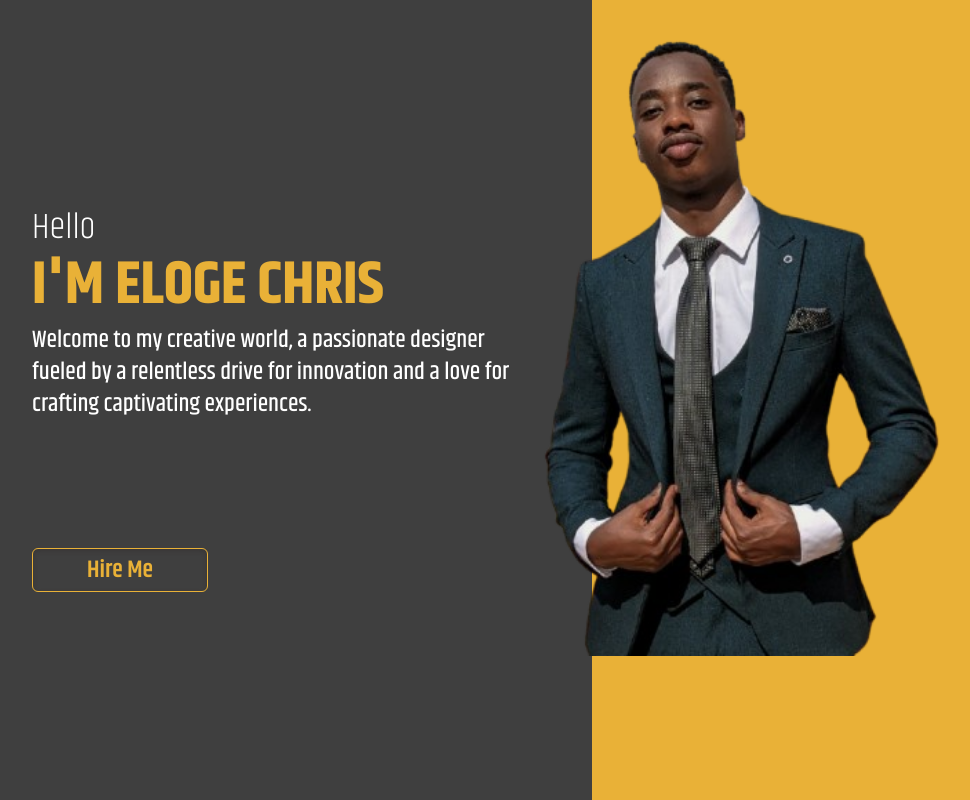
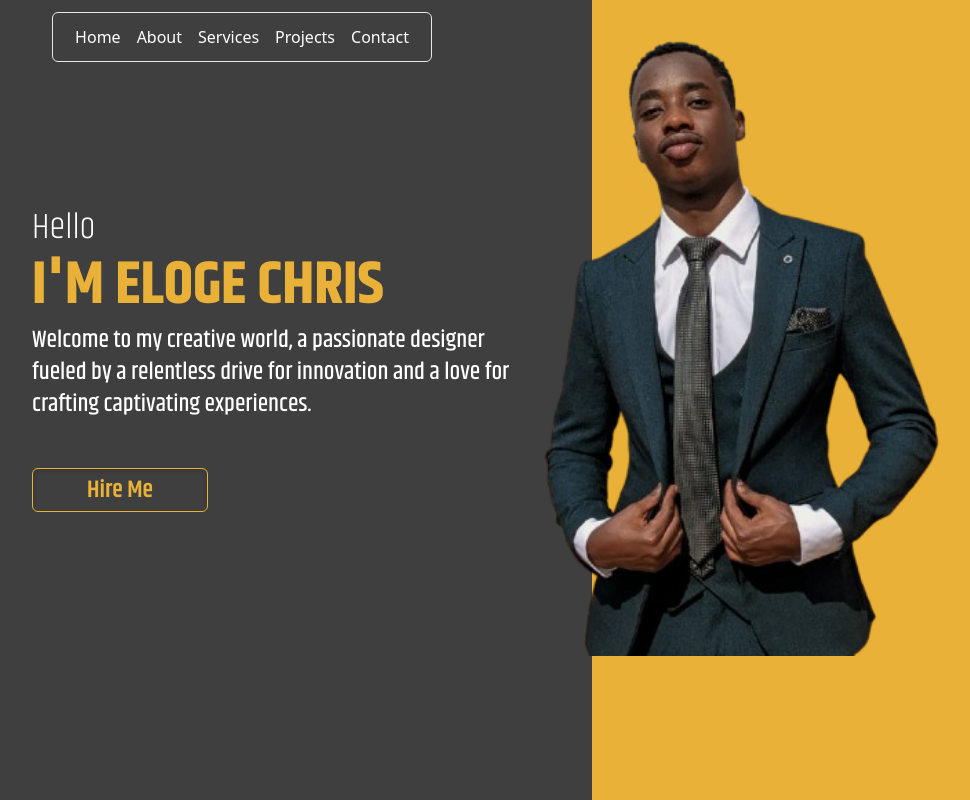
Before and after one commit to 0122345/Eloge_repo, a Next.js app in the folder eloge-portfolio/: page /home in a window 1280 px wide. Shown: the whole page, without its empty margins (48-1018 px from the left). Built offline with nearby package versions, Linux system fonts and the light colour scheme.

Commit message:
almost finishing

```diff
--- a/eloge-portfolio/app/components/About.js
+++ b/eloge-portfolio/app/components/About.js
@@ -4,6 +4,7 @@ import React, { useEffect, useRef } from "react";
 import Image from "next/image";
 import { motion } from "framer-motion";
 import Link from "next/link";
+
 
 const About = () => {
   const sectionRef = useRef(null);
@@ -38,7 +39,7 @@ const About = () => {
   };
 
   return (
-    <div ref={sectionRef} className="w-full bg-home-service font-khand p-2 lg:p-4 flex flex-col lg:flex-row overflow-x-hidden h-[90dvh]">
+    <div ref={sectionRef} className="w-full bg-home-service font-khand p-2 lg:p-4 flex flex-col lg:flex-row overflow-x-hidden h-[90dvh]" id="about">
       <div className="relative flex justify-center lg:justify-start lg:ml-[8vw] lg:mt-[10vh] mb-8 lg:mb-0 animate">
         <div className="hidden lg:flex w-[200px] lg:w-[250px] border-[10px] border-solid border-home-yellow h-[270px] lg:h-[320px]">
         </div>
@@ -79,7 +80,7 @@ const About = () => {
           </p>
          </div>
         <div className="flex flex-col sm:flex-row   pt-3 lg:pt-16 space-y-4 sm:space-y-0 sm:space-x-4 lg:space-x-11 animate">
-            <Link href="/project"><span className='border border-home-yellow border-solid rounded-sm w-full sm:w-36 h-11 shadow-inner shadow-[#383636] flex items-center justify-center text-xl lg:text-2xl font-medium hover:bg-home-gray hover:text-home-yellow cursor-pointer bg-home-yellow text-white'>
+            <Link href="#projects"><span className='border border-home-yellow border-solid rounded-sm w-full sm:w-36 h-11 shadow-inner shadow-[#383636] flex items-center justify-center text-xl lg:text-2xl font-medium hover:bg-home-gray hover:text-home-yellow cursor-pointer bg-home-yellow text-white'>
               Hire Me
             </span>
             </Link>
--- a/eloge-portfolio/app/components/Footer.js
+++ b/eloge-portfolio/app/components/Footer.js
@@ -102,6 +102,7 @@ const Footer = () => {
       initial="hidden"
       animate="visible"
       variants={containerVariants}
+      id="footer"
     >
       <motion.h1 variants={itemVariants} className="mx-8 md:mx-16">
         Contact me
--- a/eloge-portfolio/app/components/Nav.js
+++ b/eloge-portfolio/app/components/Nav.js
@@ -1,30 +1,87 @@
-import { BsThreeDots } from "react-icons/bs";
+'use client';
+import { useState, useEffect } from "react";
+import { BsThreeDots, BsX } from "react-icons/bs";
 import Link from "next/link";
 
-function Nav() {
+function Nav({ isHomePage }) {
+  const [isOpen, setIsOpen] = useState(false);
+  const [isSticky, setIsSticky] = useState(false);
+
+  const handleScroll = () => {
+    setIsSticky(window.scrollY > 0);
+  };
+
+  useEffect(() => {
+    window.addEventListener("scroll", handleScroll);
+    return () => {
+      window.removeEventListener("scroll", handleScroll);
+    };
+  }, []);
+
+  const toggleMenu = () => {
+    setIsOpen(prev => !prev);
+  };
+
   return (
-    <main className="hidden lg:flex top-3  right-14 absolute">
-      <BsThreeDots className="text-8xl" />
-      <nav>
-        <ul>
+    <>
+      {/* Small view: Hamburger menu */}
+      <main className="lg:hidden flex flex-col items-end top-3 right-14 absolute">
+        <div
+          className={`transition-transform duration-300 ${isOpen ? 'rotate-90' : ''}`}
+          onClick={toggleMenu}
+        >
+          <BsThreeDots className="text-8xl cursor-pointer" />
+        </div>
+        {isOpen && (
+          <nav className="absolute z-20 flex flex-col items-start text-lg shadow-lg mt-2 rounded-bl-md rounded-tr-md bg-blur w-[250px] font-semibold text-home-yellow transition-all duration-300 ease-in-out transform">
+            <div className="flex justify-between w-full p-2">
+              <span className="text-xl">Navigate with Us</span>
+              <BsX className="text-2xl cursor-pointer" onClick={toggleMenu} />
+            </div>
+            <ul className="pl-4 space-y-6">
+              <li>
+                <a href="/" onClick={() => setIsOpen(false)}>Home</a>
+              </li>
+              <li>
+                <a href="#about" onClick={() => setIsOpen(false)}>About</a>
+              </li>
+              <li>
+                <a href="#services" onClick={() => setIsOpen(false)}>Services</a>
+              </li>
+              <li>
+                <a href="#projects" onClick={() => setIsOpen(false)}>Projects</a>
+              </li>
+              <li>
+                <a href="#footer" onClick={() => setIsOpen(false)}>Contact</a>
+              </li>
+            </ul>
+          </nav>
+        )}
+      </main>
+
+
+      {!isHomePage && (
+        <nav className={`hidden lg:flex top-3 left-14 absolute transition-all duration-300 border border-solid w-[380px] h-[50px] rounded-md text-white font-medium  ml-11 z-30 items-center justify-center ${isSticky ? 'sticky bg-blur' : ''}`}>
+          <ul className="flex space-x-4">
             <li>
               <Link href="/">Home</Link>
             </li>
             <li>
-            <Link href="/about">About</Link>
+              <Link href="#about">About</Link>
             </li>
             <li>
-            <Link href="/services">Services</Link>
+              <Link href="#services">Services</Link>
             </li>
             <li>
-            <Link href="/projects">Projects</Link>
+              <Link href="#projects">Projects</Link>
             </li>
             <li>
-            <Link href="/contact">Contact</Link>
+              <Link href="#footer">Contact</Link>
             </li>
           </ul>
         </nav>
-    </main>
+      )}
+    </>
   );
 }
 
--- a/eloge-portfolio/app/components/Projects.js
+++ b/eloge-portfolio/app/components/Projects.js
@@ -34,7 +34,7 @@ const Projects = () => {
   }, [])
 
   return (
-    <section ref={sectionRef} className='w-full bg-home-service p-4 sm:p-8 md:px-16 min-h-screen'>
+    <section ref={sectionRef} className='w-full bg-home-service p-4 sm:p-8 md:px-16 min-h-screen' id='projects'>
       <h1 className='font-khand text-5xl text-white mb-1 animate'>Design Samples</h1>
       <hr className="flex justify-start w-[250px] border-t-4 border-home-yellow mt-0 mb-6 mx-auto lg:mx-0 sm:left-2 animate" />
 
--- a/eloge-portfolio/app/components/Services.js
+++ b/eloge-portfolio/app/components/Services.js
@@ -23,7 +23,7 @@ const Services = () => {
   }, []);
 
   return (
-    <section ref={sectionRef} className="w-full h-full bg-home-gray font-khand lg:p-8 md:px-16 flex flex-col">
+    <section ref={sectionRef} className="w-full h-full bg-home-gray font-khand lg:p-8 md:px-16 flex flex-col" id="services">
       <h1 className="text-5xl text-white animate px-3">Services</h1>
       <hr className="w-24 h-2 lg:w-36 border-t-4 pl-2 border-home-yellow my-3 lg:my-5 animate" />
       <p className="mt-8 text-lg lg:text-2xl lg:font-semibold text-white animate h-full px-3">
--- a/eloge-portfolio/app/globals.css
+++ b/eloge-portfolio/app/globals.css
@@ -1,6 +1,16 @@
 @tailwind base;
 @tailwind components;
 @tailwind utilities;
+
+html {
+  scroll-behavior: smooth;
+}
+
+.bg-blur {
+  backdrop-filter: blur(10px); /* Adjust the blur amount as needed */
+  background-color: rgba(0, 0, 0, 0.5); /* Semi-transparent background */
+}
+
 
 /* Regular */
 @font-face {
--- a/eloge-portfolio/app/home/page.js
+++ b/eloge-portfolio/app/home/page.js
@@ -26,8 +26,8 @@ export default function HomePage() {
     <main className='font-khand w-full overflow-hidden' ref={sectionRef}>
       <div className="bg-gradient-to-t from-home-yellow from-50% to-home-gray to-50% w-full min-h-screen lg:h-screen lg:bg-gradient-to-r lg:from-home-gray lg:from-50% lg:to-home-yellow lg:to-50%">
         <div className="flex flex-col lg:flex-row">
-          <div id="left" className="flex flex-col text-white justify-start w-full lg:w-1/2 p-6 lg:p-20">
-            <span className="space-y-2 my-8 lg:my-32">
+          <div id="left" className="flex flex-col text-white lg:justify-start  w-full lg:w-1/2 p-6 lg:p-20">
+            <span className="space-y-2 lg:my-32 justify-center items-center">
               <p className="text-3xl lg:text-4xl font-light animate">
                 Hello
               </p>
@@ -43,7 +43,7 @@ export default function HomePage() {
               </p>
             </span>
             <span
-              className='relative border border-home-yellow border-solid rounded-md w-32 sm:w-44 h-11 shadow-inner shadow-[#383636] flex items-center justify-center text-xl lg:text-2xl font-semibold text-home-yellow cursor-pointer hover:bg-home-yellow hover:text-home-gray animate'
+              className='lg:bottom-20 bottom-[-40px] relative border border-home-yellow border-solid rounded-md w-32 sm:w-44 h-11 shadow-inner shadow-[#383636] flex items-center justify-center text-xl lg:text-2xl font-semibold text-home-yellow cursor-pointer hover:bg-home-yellow hover:text-home-gray animate'
               onMouseEnter={() => setShowTooltip(true)}
               onMouseLeave={() => setShowTooltip(false)}
             >
--- a/eloge-portfolio/app/layout.js
+++ b/eloge-portfolio/app/layout.js
@@ -5,6 +5,8 @@ import { Inter } from 'next/font/google'
 import 'lazysizes';
 import 'lazysizes/plugins/attrchange/ls.attrchange';
 import { useEffect, useState } from 'react';
+import Nav from './components/Nav';
+
 
 const inter = Inter({ subsets: ['latin'] })
 
@@ -49,6 +51,7 @@ export default function RootLayout({ children }) {
     <html lang="en">
       <body className={inter.className && 'overflow-x-hidden'}>
         {loading && <Loader />}
+         <Nav />
         {children}
       </body>
     </html>
--- a/eloge-portfolio/app/page.js
+++ b/eloge-portfolio/app/page.js
@@ -1,19 +1,29 @@
 import About from "./components/About";
 import Footer from "./components/Footer";
-import Nav from "./components/Nav";
 import Projects from "./components/Projects";
 import Services from "./components/Services";
 import HomePage from "./home/page";
+import Nav from "./components/Nav";
 
 export default function Home() {
   return (
     <main>
-       <Nav/>
-       <HomePage/>
-       <About/>
-       <Services/>
-       <Projects/>
-       <Footer/>
+
+      <div id="home">
+        <HomePage />
+      </div>
+      <div id="about">
+        <About />
+      </div>
+      <div id="services">
+        <Services />
+      </div>
+      <div id="projects">
+        <Projects />
+      </div>
+      <div id="footer">
+        <Footer />
+      </div>
     </main>
-  )
+  );
 }
```
Lines whose indentation alone changed are shown as unchanged.
